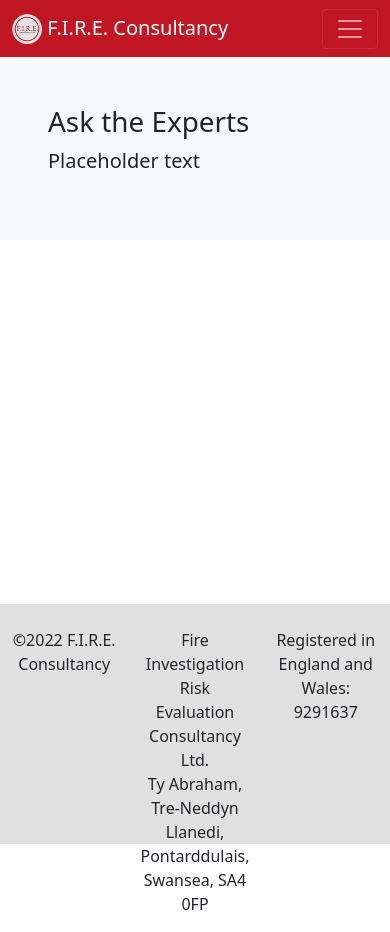
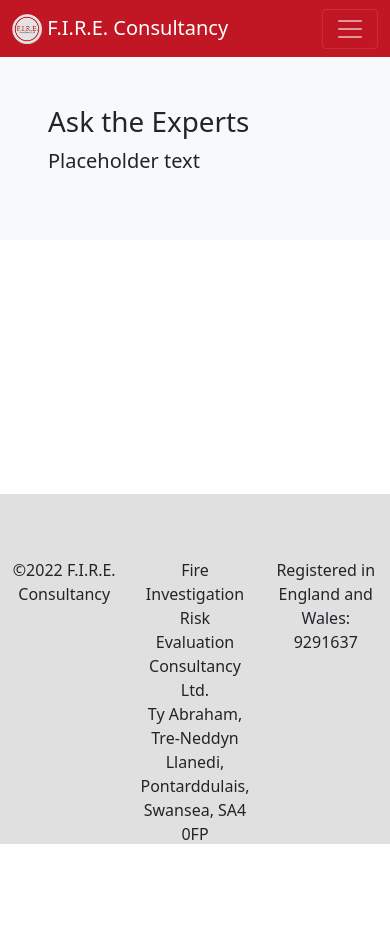
Before and after one commit to fireconsultancy/fireconsultancy.co.uk, a Flask app: page /ask in a window 390 px wide. After the commit the page ends 844 px from the top, so only its background shows below. Run offline with Flask 2, Linux system fonts and the light colour scheme.

Commit message:
fixed footer height on mobile

```diff
--- a/static/style.css
+++ b/static/style.css
@@ -2,7 +2,7 @@
     position: absolute;
     bottom: 0;
     width: 100%;
-    height: 240px; /* Set the fixed height of the footer here */
+    height: 350px; /* Set the fixed height of the footer here */
   }
 
 .footer-colour{
@@ -46,7 +46,7 @@ hr {
 
 body {
   padding-top: 57px;
-  padding-bottom: 260px;
+  padding-bottom: 350px;
 }
 
 .iframe-wrapper{
--- a/templates/base.html
+++ b/templates/base.html
@@ -66,7 +66,7 @@
 
 <footer class="footer footer-colour">
 
-    <div class="container  pt-4 pt-md-4">
+    <div class="container  pt-5 mt-3 pt-md-4">
         <div class="row mb-3">
             <div class="col">
                 <p class="text-center">&copy;{{ now.year }} F.I.R.E. Consultancy </p>
```
